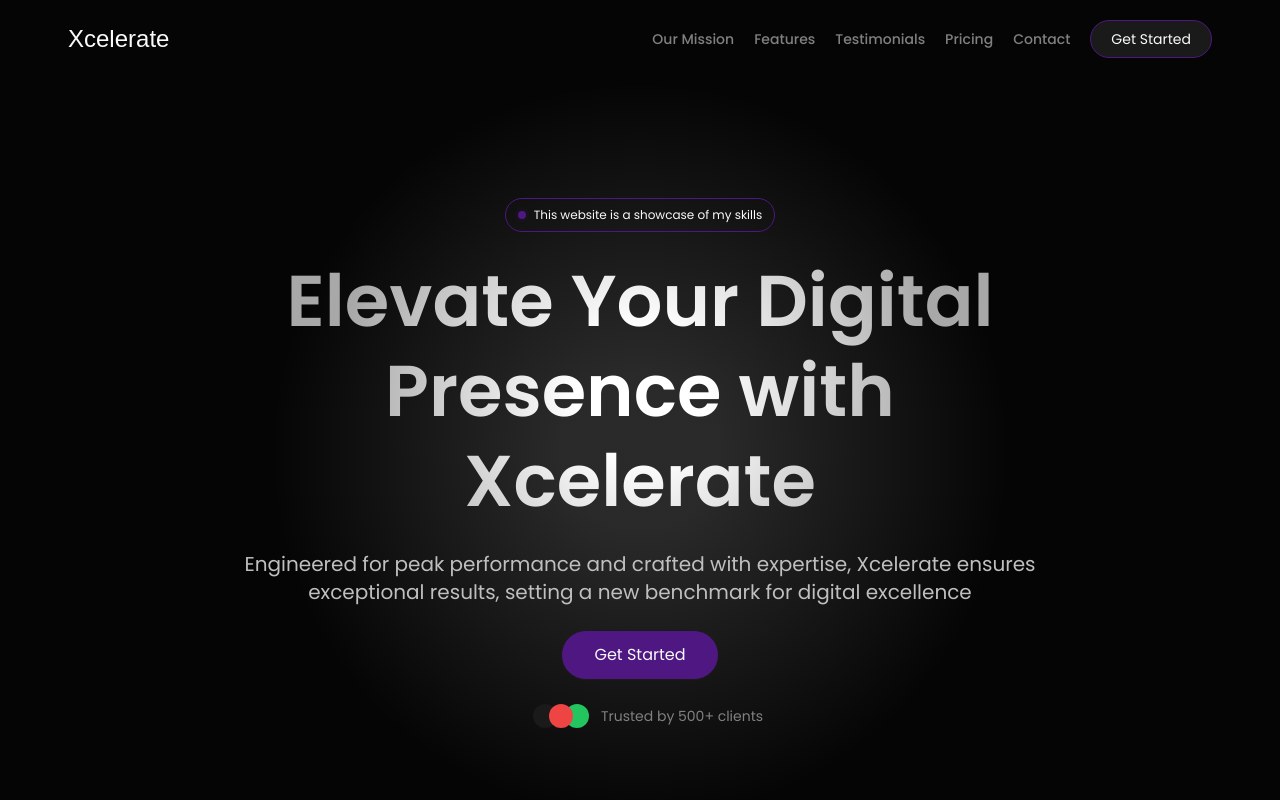
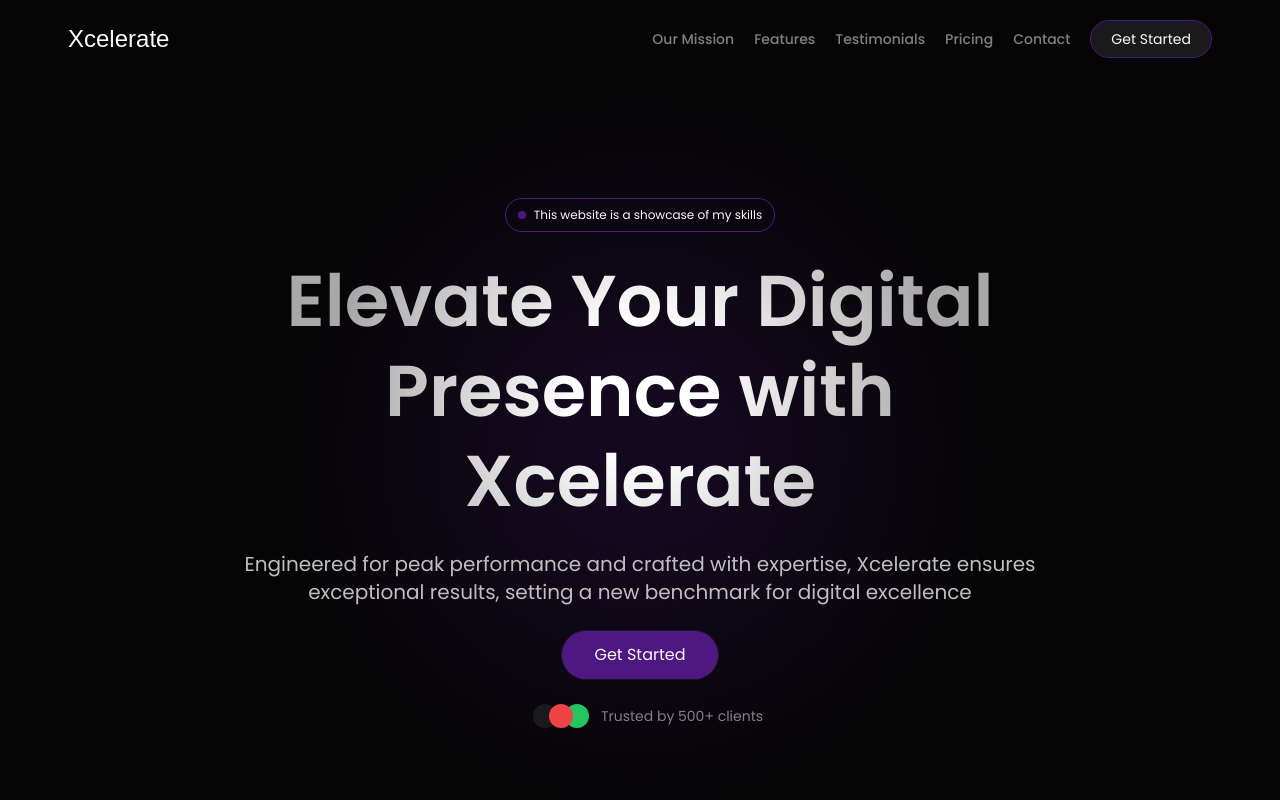
Before and after one commit to NotAnsar/xcelerate, a Next.js app: page / in a window 1280 px wide. Shown: the top 800 px of the page. Built offline with nearby package versions, Linux system fonts and the light colour scheme; a web font is replaced by a local one.

Commit message:
radial changed

```diff
--- a/components/Hero.tsx
+++ b/components/Hero.tsx
@@ -1,7 +1,7 @@
 export default function Hero() {
 	return (
 		<main className='max-w-screen-main mx-auto text-center lg:w-4/5 space-y-6 py-24 relative'>
-			<div className='w-full h-auto md:h-full md:w-auto  aspect-square bg-radial absolute top-1/2 left-1/2 -translate-x-1/2 -translate-y-1/2 -z-10' />
+			<div className='w-full h-auto md:h-full md:w-auto aspect-square bg-radial-primary absolute top-1/2 left-1/2 -translate-x-1/2 -translate-y-1/2 -z-10' />
 
 			<div className='text-wrap sm:text-nowrap text-xs px-3 py-2 border border-primary rounded-full inline-flex items-center gap-2'>
 				<span className='w-2 h-2 relative flex'>
--- a/tailwind.config.ts
+++ b/tailwind.config.ts
@@ -96,6 +96,9 @@ const config = {
 		backgroundImage: {
 			radial:
 				'radial-gradient(circle, rgba(250,250,250,0.15) 15%, rgba(250,250,250,0) 70%)',
+
+			'radial-primary':
+				'radial-gradient(circle, rgba(78,23,130,0.20) 15%, rgba(78,23,130,0) 70%)',
 			text: 'radial-gradient(circle, rgba(255,255,255,1) 15%, rgba(168,168,168,1) 70%)',
 		},
 	},
```
